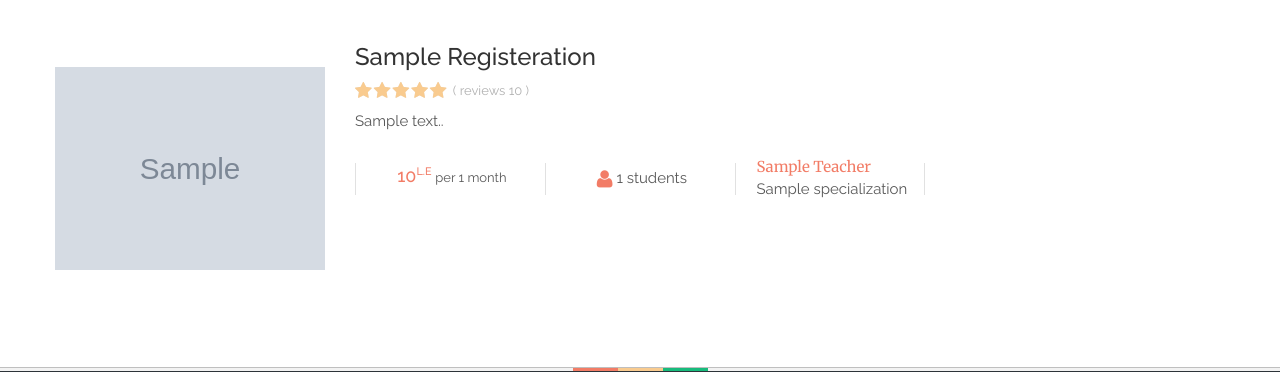
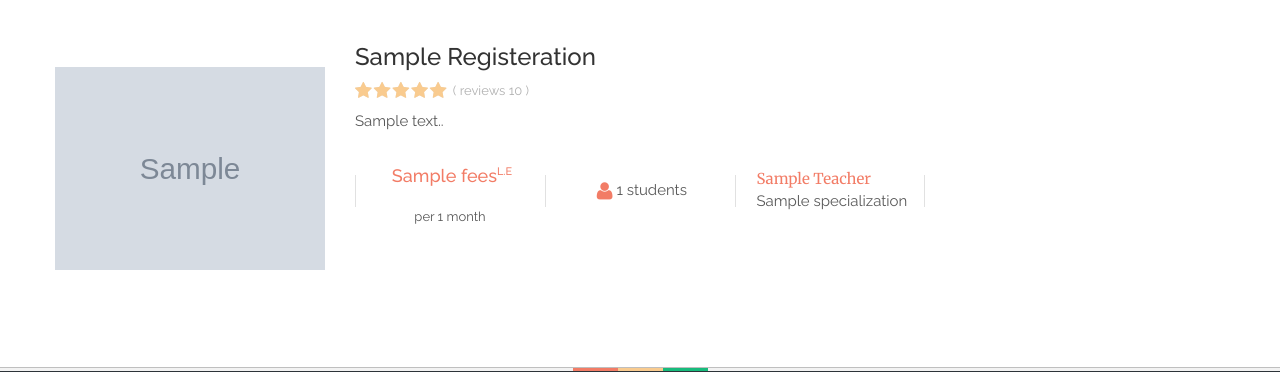
Before and after one commit to JonathanGhaly/WILLy-Robotics-WebSite, a Django app: template courses/templates/courses/competition-list.html in a window 1280 px wide. Shown: the part 140-512 px from the top of the page. Run offline with Django 3.2, Linux system fonts and the light colour scheme; the template is opened without the code that fills it: most values are stand-ins (such as "Sample title", 1, 10 or a date in 2020); grey boxes marked "Sample" are stand-in pictures; some libraries are stand-ins or nearby versions.

Commit message:
Update competition-list.html

```diff
--- a/courses/templates/courses/competition-list.html
+++ b/courses/templates/courses/competition-list.html
@@ -39,7 +39,7 @@
             <p>{{competition.short_description}}.</p>
             <div class="category-info">
               <span class="price">
-                <span class="amount"> {{competition.price}}<sup>L.E</sup> </span>
+                <span class="amount"> {{competition.fees}}<sup>L.E</sup> </span>
                 <span class="description-price">per 1 month</span>
               </span>
               <div class="count-users">
```
